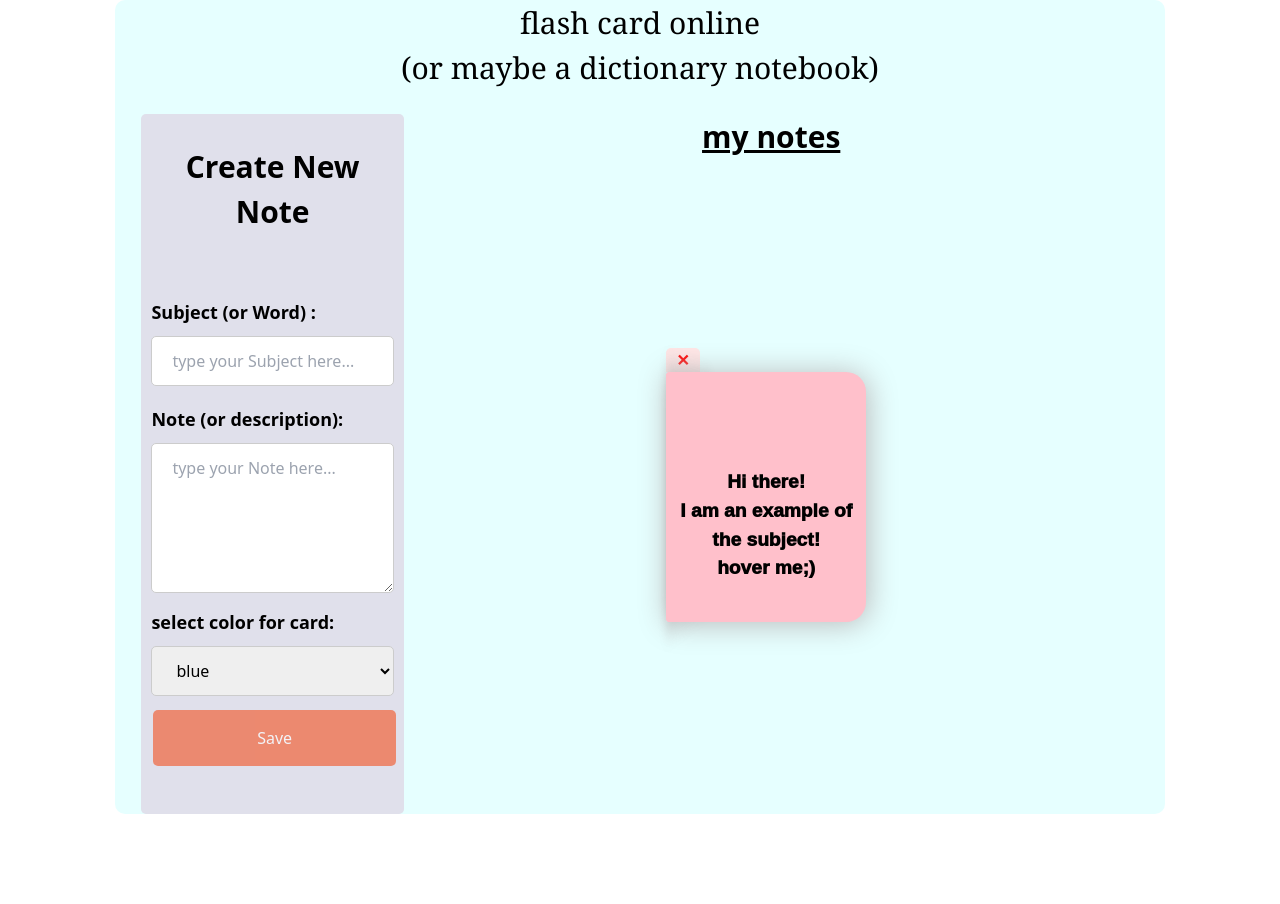
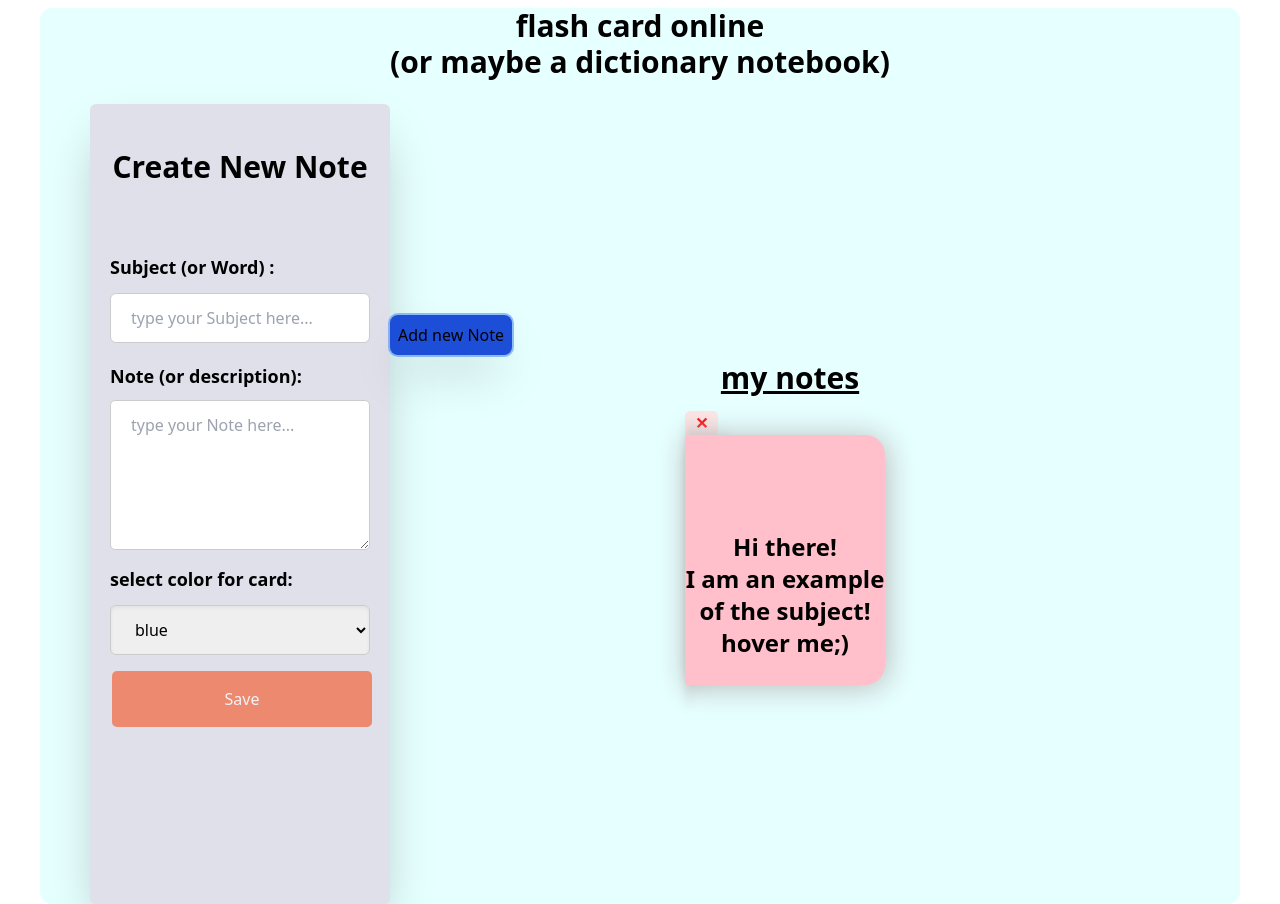
Before and after one commit to dev-aly3n/flash-card-online, a website: page index.html in a window 1280 px wide. Before the commit the page ends 814 px from the top, so only its background shows below. Drawn offline with nearby package versions, Linux system fonts and the light colour scheme; files that its build step writes are made by us from their sources.

Commit message:
convert some  vanilla css styles into Tailwind css

```diff
--- a/assets/css/custom.css
+++ b/assets/css/custom.css
@@ -11,18 +11,12 @@
 
   #content {
     background-color: #e6ffff;
-  margin-left: 9%;
-  margin-right: 9%;
-  border-radius: 10px;
-  height: 100%;
+    @apply mx-10 rounded-xl h-full mt-2;
   }
 
   .new-note {
-  width: 25%;
-  padding: 10px;
-  height: 700px;
     background-color: #e0e0eb;
-  border-radius: 5px;
+    @apply w-1/4 p-5 h-screen rounded-md shadow-2xl;
   }
 
   #add-new-note {
@@ -30,90 +24,43 @@
   }
 
   #my-note {
-  width: 70%;
+    @apply w-8/12;
   }
 
   #flexbox-container {
-  padding: 10px;
-  display: flex;
-  flex-direction: column;
-  flex-wrap: wrap;
-  justify-content: center;
-  align-items: center;
-  min-height: 650px;
-  height: auto;
-  width: 100%;
+    @apply p-2 flex flex-wrap justify-center h-auto w-full items-center m-auto;
+  }
+
+  .container {
+    @apply flex justify-center items-center m-auto;
   }
 
   #subject-new-note {
-  width: 100%;
-  padding: 12px 20px;
-  margin: 10px 0;
-  display: inline-block;
     border: 1px solid #ccc;
-  border-radius: 5px;
-  box-sizing: border-box;
+    @apply w-full py-3 px-5 mx-0 my-3 rounded-md inline-block;
   }
 
   #front-of-card {
-  margin-top: 48%;
-  text-align: center;
-  vertical-align: middle;
-  font-size: larger;
-  font-weight: 1000;
-  font-family: sans-serif;
+    @apply mt-24 text-center align-middle font-semibold text-2xl ;
   }
 
-#back-of-card {
-  margin-left: 5%;
-  text-align: center;
-  vertical-align: middle;
-  font-size: medium;
-  font-weight: 400;
-  font-family: Arial, Helvetica, sans-serif;
+  .back-of-card {
+    @apply ml-8 p-2 text-left align-middle font-normal text-base break-words mt-2;
   }
 
   #color-selection {
-  margin-top: 10px;
-  width: 100%;
-  padding: 12px 20px;
-  margin: 10px 0;
-  display: inline-block;
     border: 1px solid #ccc;
-  border-radius: 5px;
-  box-sizing: border-box;
+    @apply mt-3 w-full py-3 px-5 my-3 mx-0 inline-block rounded-md shadow-inner;
   }
 
   h1 {
-  text-align: center;
-  font-size: 30px;
-  font-weight: 3000;
-  font-family: Cambria, Cochin, Georgia, Times, "Times New Roman", serif;
+    @apply text-center text-3xl font-black;
   }
   .new-note-btn {
-    display: none;
-    cursor: pointer;
-    padding: 0.5rem;
-    box-shadow: 2px 2px 20px rgb(170, 170, 170);
-    background-color: rgb(168, 252, 252);
+    @apply  cursor-pointer p-2 ring-2 rounded-lg focus:outline-none
+     bg-blue-700 hover:bg-blue-400 active:bg-blue-600 active:text-white shadow-2xl
   }
 
-.new-note-btn:hover {
-   background-color: rgb(92, 255, 255);
-}
-
-.new-note-btn:active {
-    background-color: rgb(0, 255, 255);
-    box-shadow: 2px 2px 0px rgb(170, 170, 170);
- }
-
-
-.container {
-  display: flex;
-  flex-direction: row;
-  justify-content: center;
-  align-content: center;
-}
 
   .form-input {
     background-color: #f4511e;
@@ -252,16 +199,7 @@ h1 {
     transform: rotateY(0deg);
   }
 
-.back-of-card {
-  margin-left: 10%;
-  word-wrap: break-word;
-  font-size: medium;
-  font-weight: 300;
-  font-family: Arial, Helvetica, sans-serif;
-  text-align: start;
-  vertical-align: middle;
-  padding: 7px;
-}
+
 
   .dear {
     opacity: 0;
@@ -274,12 +212,9 @@ h1 {
   }
 
   @media only screen and (max-width: 1000px) {
-
     #flexbox-container {
       width: 100%;
-
     }
-
 
     #content {
       background-color: #e6ffff;
@@ -294,7 +229,6 @@ h1 {
     .new-note-btn {
       display: block;
     }
-
   }
 
   /* scrollbar styling start */
@@ -314,5 +248,4 @@ h1 {
     border: transparent;
   }
   /* scrollbar styling finish */
-
 }
```
Lines whose indentation alone changed are shown as unchanged.
